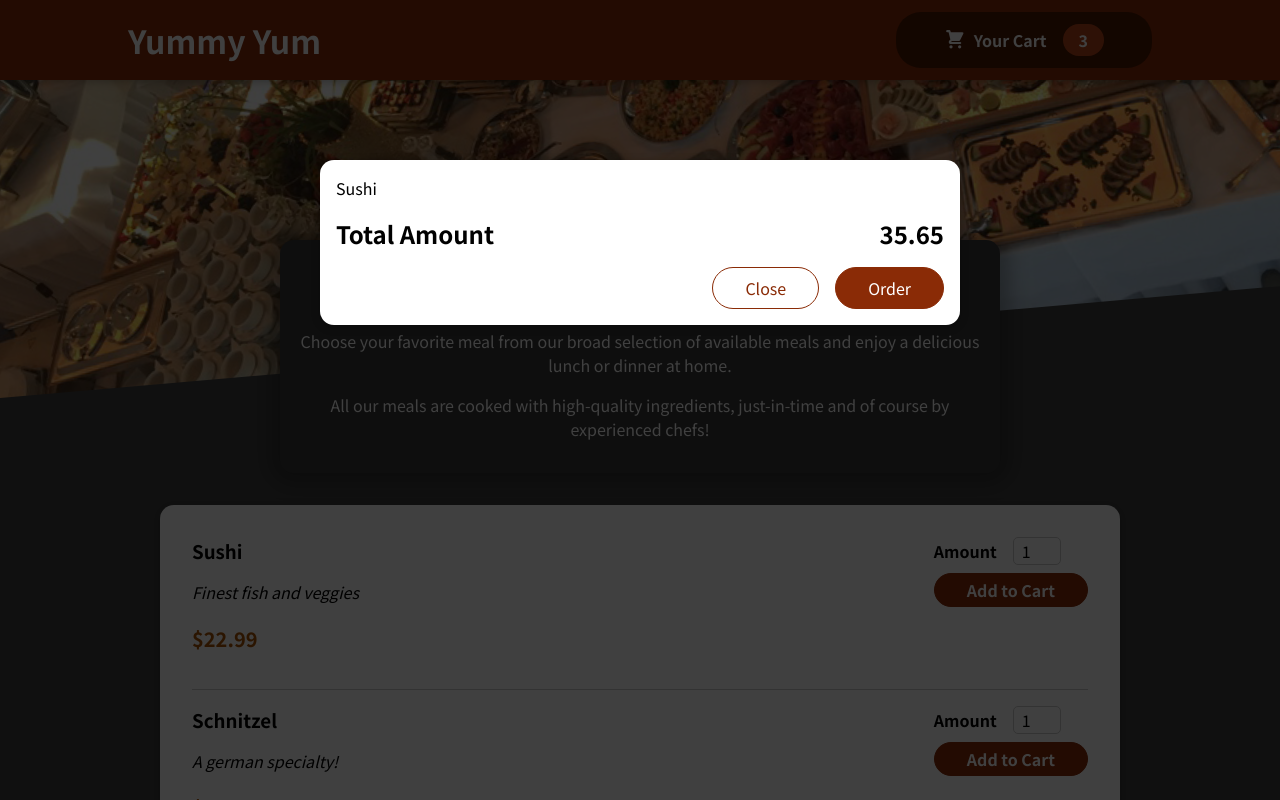
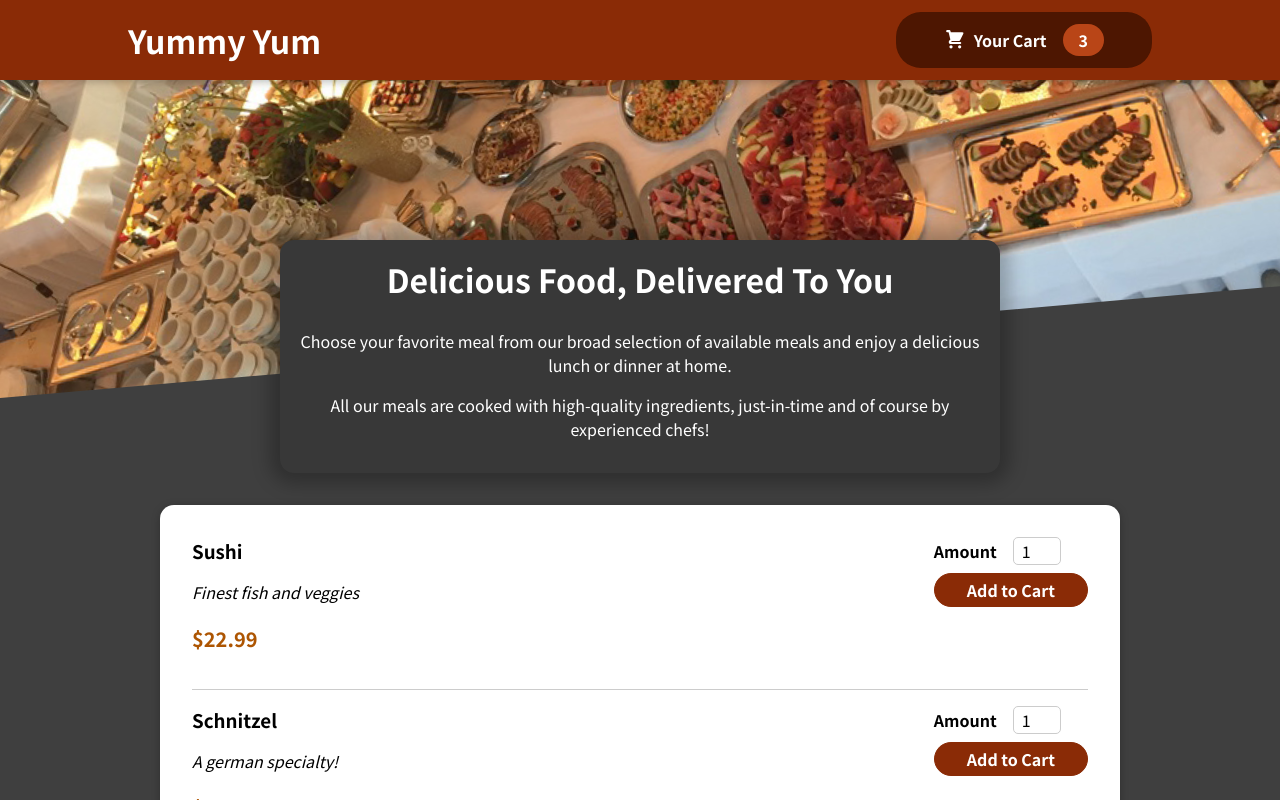
Before and after one commit to PajkoStefan/react-practice-the-food-order-app, a React (Create React App) app: page / in a window 1280 px wide. Shown: the top 800 px of the page. Built offline with nearby package versions, Linux system fonts and the light colour scheme.

Commit message:
Managing Cart & Modal State (prop-drilling)

```diff
--- a/src/App.js
+++ b/src/App.js
@@ -1,13 +1,23 @@
-import { Fragment } from "react";
+import { Fragment, useState } from "react";
 import Cart from "./components/Cart/Cart/Cart";
 import Header from "./components/Layout/Header/Header";
 import Meals from "./components/Meals/Meals";
 
 const App = () => {
+  const [cartIsShown, setCartIsShown] = useState(false);
+
+  const showCartHandler = () => {
+    setCartIsShown(true);
+  };
+
+  const hideCartHandler = () => {
+    setCartIsShown(false);
+  };
+
   return (
     <Fragment>
-      <Cart />
-      <Header />
+      {cartIsShown && <Cart onCloseCart={hideCartHandler}/>}
+      <Header onShowCart={showCartHandler}/>
       <main>
         <Meals />
       </main>
--- a/src/components/Cart/Cart/Cart.js
+++ b/src/components/Cart/Cart/Cart.js
@@ -12,7 +12,7 @@ const items = [
   },
 ];
 
-const Cart = () => {
+const Cart = ({ onCloseCart }) => {
   const cartItems = (
     <ul className={classes["cart-items"]}>
       {items.map((item) => {
@@ -22,14 +22,20 @@ const Cart = () => {
   );
 
   return (
-    <Modal>
+    <Modal onCloseCart={onCloseCart}>
       {cartItems}
       <div className={classes.total}>
         <span>Total Amount</span>
         <span>35.65</span>
       </div>
       <div className={classes.actions}>
-        <Button button={{ id: "btn-close", className: classes["button--alt"] }}>
+        <Button
+          button={{
+            id: "btn-close",
+            className: classes["button--alt"],
+            onClick: onCloseCart,
+          }}
+        >
           Close
         </Button>
         <Button
--- a/src/components/Layout/Header/Header.js
+++ b/src/components/Layout/Header/Header.js
@@ -3,10 +3,10 @@ import { Fragment } from "react";
 import HeaderImg from "./HeaderImg/HeaderImg";
 import NavigationMenu from "./NavigationMenu/NavigationMenu";
 
-const Header = () => {
+const Header = ({onShowCart}) => {
   return (
     <Fragment>
-      <NavigationMenu />
+      <NavigationMenu onShowCart={onShowCart}/>
       <HeaderImg />
     </Fragment>
   );
--- a/src/components/Layout/Header/HeaderCartButton/HeaderCartButton.js
+++ b/src/components/Layout/Header/HeaderCartButton/HeaderCartButton.js
@@ -1,16 +1,23 @@
 import CartIcon from "../../../../assets/icons/CartIcon/CartIcon";
+import Button from "../../../UI/Button/Button";
 
 import classes from "./HeaderCartButton.module.css";
 
-const HeaderCartButton = () => {
+const HeaderCartButton = ({ onClick }) => {
   return (
-    <button className={classes.button}>
+    <Button
+      button={{
+        id: "btn-show-cart",
+        className: classes.button,
+        onClick: onClick,
+      }}
+    >
       <span className={classes.icon}>
         <CartIcon />
       </span>
       <span>Your Cart</span>
       <span className={classes.badge}>3</span>
-    </button>
+    </Button>
   );
 };
 
--- a/src/components/Layout/Header/NavigationMenu/NavigationMenu.js
+++ b/src/components/Layout/Header/NavigationMenu/NavigationMenu.js
@@ -2,11 +2,11 @@ import HeaderCartButton from "../HeaderCartButton/HeaderCartButton";
 
 import classes from "./NavigationMenu.module.css";
 
-const NavigationMenu = () => {
+const NavigationMenu = ({onShowCart}) => {
   return (
     <header className={classes.header}>
       <h1>Yummy Yum</h1>
-      <HeaderCartButton />
+      <HeaderCartButton onClick={onShowCart}/>
     </header>
   );
 };
--- a/src/components/UI/Modal/Backdrop/Backdrop.js
+++ b/src/components/UI/Modal/Backdrop/Backdrop.js
@@ -1,5 +1,5 @@
-const Backdrop = ({ className }) => {
-  return <div className={className} />;
+const Backdrop = ({ className, onCloseCart }) => {
+  return <div className={className} onClick={onCloseCart}/>;
 };
 
 export default Backdrop;
--- a/src/components/UI/Modal/Modal.js
+++ b/src/components/UI/Modal/Modal.js
@@ -6,10 +6,10 @@ import ModalOverlay from "./ModalOverlay/ModalOverlay";
 import classes from "./Modal.module.css";
 
 const portalElementId = document.getElementById("overlays");
-const Modal = ({ children }) => {
+const Modal = ({ children, onCloseCart }) => {
   return (
     <Fragment>
-      {createPortal(<Backdrop className={classes.backdrop} />, portalElementId)}
+      {createPortal(<Backdrop className={classes.backdrop} onCloseCart={onCloseCart} />, portalElementId)}
       {createPortal(
         <ModalOverlay
           classnames={{ modal: classes.modal, content: classes.content }}
```
